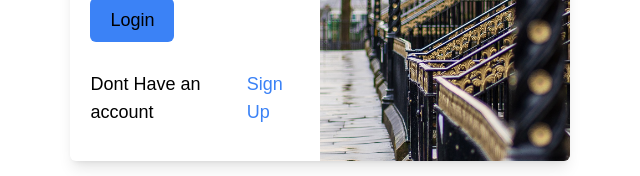
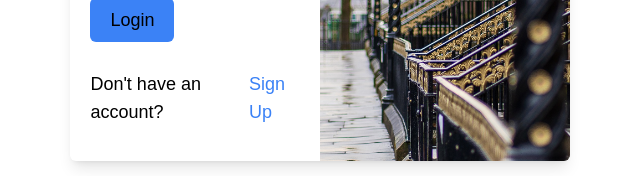
Before and after one commit to rohansh-tty/Kcet_Frontend, a React (Vite) app: page / in a window 1280 px wide. Shown: the part 416-592 px from the top of the page, without its empty margins (320-960 px from the left). Built offline with nearby package versions, Linux system fonts and the light colour scheme; a web font is replaced by a local one.

Commit message:
Update Login.tsx

```diff
--- a/src/components/Login.tsx
+++ b/src/components/Login.tsx
@@ -118,7 +118,7 @@ export const Signup = ({ verifyHandler, loginToggleCallback }: SIGNUPROPTT) => {
           </div>
           <div className="p-2 w-full flex items-center justify-left ">
             <p className="  rounded-md  items-center flex text-lg">
-              Already Have an account{' '}
+              Already have an account?{' '}
               <span
                 className="text-blue-500 pl-2 cursor-pointer"
                 onClick={() => {
@@ -229,7 +229,7 @@ export const Login = ({ signUpToggleCallback }: LOGINTY) => {
           </div>
           <div className="p-2 w-full flex items-center justify-left ">
             <p className="  rounded-md  items-center flex text-lg">
-              Dont Have an account{' '}
+              Don't have an account?{' '}
               <span
                 className="text-blue-500 pl-2 cursor-pointer"
                 onClick={() => {
```
